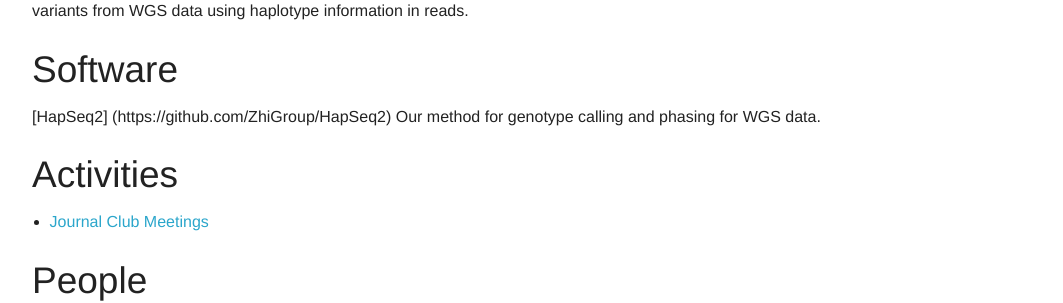
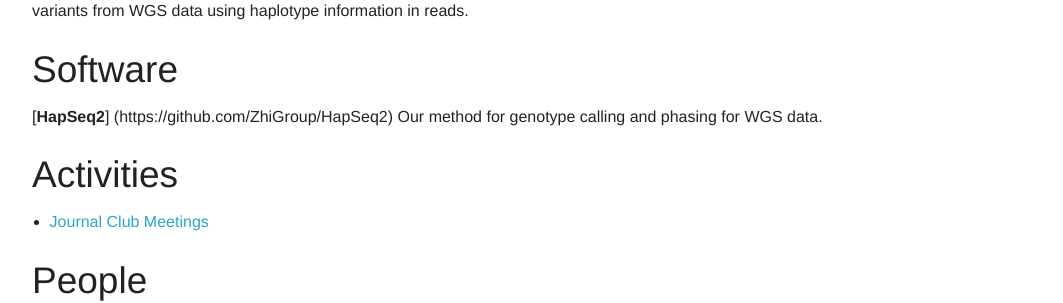
Before and after one commit to ZhiGroup/ZhiGroup.github.io, a Jekyll site: the page built from index.html, in a window 1280 px wide. Shown: the part 369-672 px from the top of the page, without its empty margins (108-1171 px from the left). Built offline with Jekyll 4.4.1, drawn with Linux system fonts in a browser that asks for light colours.

```diff
--- a/_includes/software.md
+++ b/_includes/software.md
@@ -1,2 +1,2 @@
 
-[HapSeq2] (https://github.com/ZhiGroup/HapSeq2) Our method for genotype calling and phasing for WGS data.
+[**HapSeq2**] (https://github.com/ZhiGroup/HapSeq2) Our method for genotype calling and phasing for WGS data.
```
